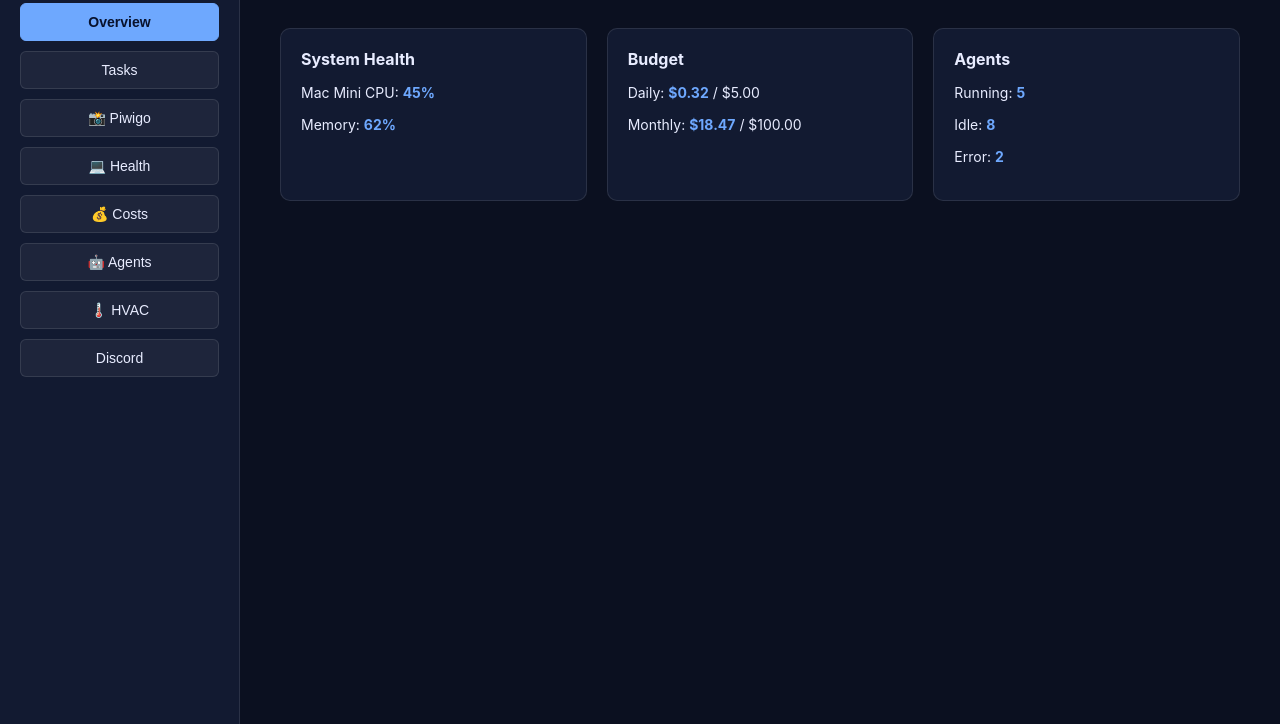
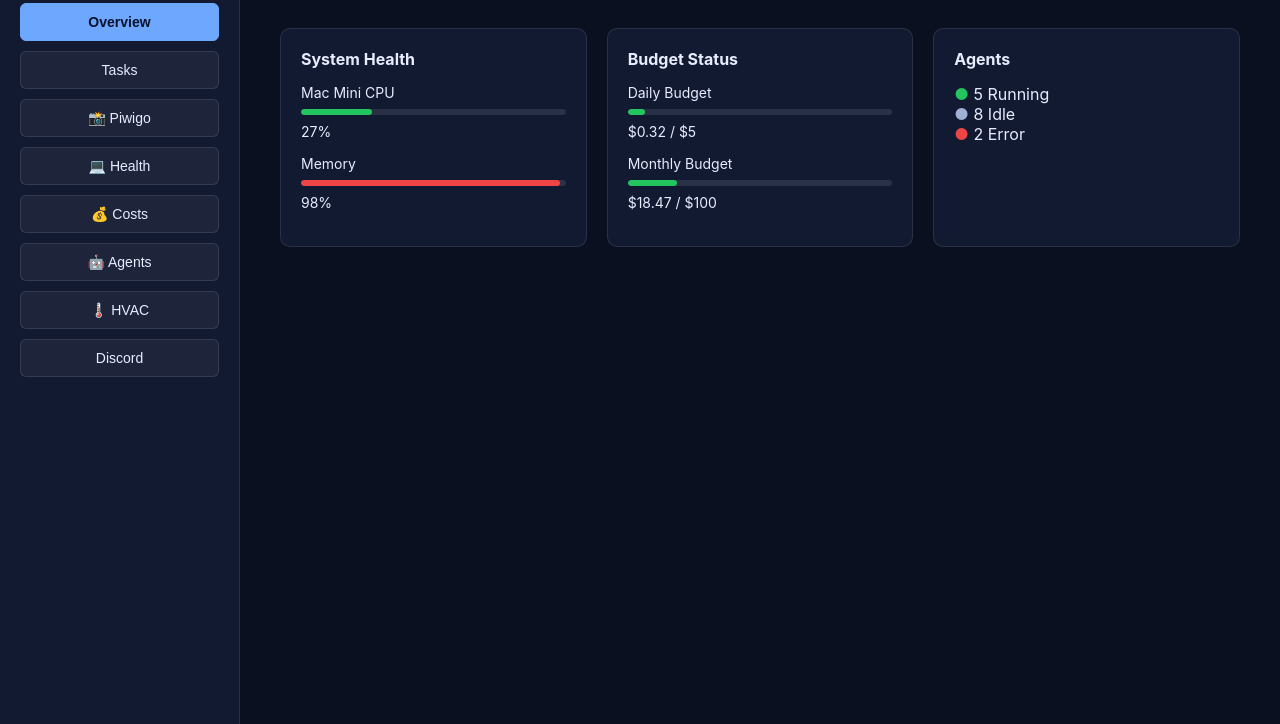
Before and after one commit to rlust/openclaw-config, a website: page mission-control/app/public/index.html in a window 1280 px wide. Shown: the part 76-800 px from the top of the page. Drawn offline with Linux system fonts and the light colour scheme; no server answers.

Commit message:
feat: Add real data integration + auto-refresh
✨ New Architecture:

DataManager + DashboardRenderer:
- Auto-refresh every 20 seconds
- Fetch from /api endpoints
- Fall back to mock data
- Observable pattern

API Endpoints:
- /api/health - System metrics
- /api/costs - Budget tracking
- /api/agents - Agent status
- /api/piwigo - Upload progress

UI Updates:
- data-metric attributes
- Dynamic content rendering
- Color-coded health/costs
- Real-time indicators

Result: Live dashboard with auto-updates every 20s ✅

```diff
--- a/mission-control/app/public/index.html
+++ b/mission-control/app/public/index.html
@@ -23,97 +23,174 @@
     </nav>
 
     <main class="content">
+      <!-- Overview Tab -->
       <section id="overview" class="tab-content active">
         <h1>Mission Control</h1>
         <div class="grid-3">
           <div class="card">
             <h3>System Health</h3>
-            <div class="stat">Mac Mini CPU: <strong>45%</strong></div>
-            <div class="stat">Memory: <strong>62%</strong></div>
+            <div class="stat" data-metric="mac-cpu">
+              <span>Mac Mini CPU</span>
+              <div class="progress"><div class="fill" style="width: 45%"></div></div>
+              <span class="value">45%</span>
+            </div>
+            <div class="stat" data-metric="mac-memory">
+              <span>Memory</span>
+              <div class="progress"><div class="fill" style="width: 62%"></div></div>
+              <span class="value">62%</span>
+            </div>
           </div>
+
           <div class="card">
-            <h3>Budget</h3>
-            <div class="stat">Daily: <strong>$0.32</strong> / $5.00</div>
-            <div class="stat">Monthly: <strong>$18.47</strong> / $100.00</div>
+            <h3>Budget Status</h3>
+            <div class="stat" data-metric="cost-daily">
+              <span>Daily Budget</span>
+              <div class="progress"><div class="fill warn" style="width: 32%"></div></div>
+              <span class="value">$0.32 / $5.00</span>
+            </div>
+            <div class="stat" data-metric="cost-monthly">
+              <span>Monthly Budget</span>
+              <div class="progress"><div class="fill" style="width: 18%"></div></div>
+              <span class="value">$18.47 / $100.00</span>
+            </div>
           </div>
+
           <div class="card">
             <h3>Agents</h3>
-            <div class="stat">Running: <strong>5</strong></div>
-            <div class="stat">Idle: <strong>8</strong></div>
-            <div class="stat">Error: <strong>2</strong></div>
+            <div data-metric="agents">
+              <div class="agent-stat"><span class="ok">●</span> 5 Running</div>
+              <div class="agent-stat"><span class="muted">●</span> 8 Idle</div>
+              <div class="agent-stat"><span class="bad">●</span> 2 Error</div>
+            </div>
           </div>
         </div>
       </section>
 
+      <!-- Health Tab -->
+      <section id="health" class="tab-content">
+        <h1>💻 System Health</h1>
+        <div class="grid-2">
+          <div class="card">
+            <h3>Mac Mini</h3>
+            <div class="stat" data-metric="mac-cpu">
+              <span>CPU</span>
+              <div class="progress"><div class="fill" style="width: 45%"></div></div>
+              <span class="value">45%</span>
+            </div>
+            <div class="stat" data-metric="mac-memory">
+              <span>Memory</span>
+              <div class="progress"><div class="fill" style="width: 62%"></div></div>
+              <span class="value">62%</span>
+            </div>
+            <div class="stat" data-metric="mac-disk">
+              <span>Disk</span>
+              <div class="progress"><div class="fill bad" style="width: 85%"></div></div>
+              <span class="value">85%</span>
+            </div>
+          </div>
+
+          <div class="card">
+            <h3>Hetzner VPS</h3>
+            <div class="stat" data-metric="vps-cpu">
+              <span>CPU</span>
+              <div class="progress"><div class="fill" style="width: 28%"></div></div>
+              <span class="value">28%</span>
+            </div>
+            <div class="stat" data-metric="vps-memory">
+              <span>Memory</span>
+              <div class="progress"><div class="fill" style="width: 41%"></div></div>
+              <span class="value">41%</span>
+            </div>
+            <div class="stat" data-metric="vps-disk">
+              <span>Disk</span>
+              <div class="progress"><div class="fill" style="width: 55%"></div></div>
+              <span class="value">55%</span>
+            </div>
+          </div>
+        </div>
+      </section>
+
+      <!-- Piwigo Tab -->
+      <section id="piwigo" class="tab-content">
+        <h1>📸 Piwigo Upload Monitor</h1>
+        <div class="card">
+          <h3>Upload Progress</h3>
+          <div data-metric="piwigo">
+            <div class="stat">
+              <span>Data Transferred</span>
+              <div class="progress"><div class="fill" style="width: 35%"></div></div>
+              <span class="value">2.7 GB / 7.8 GB (35%)</span>
+            </div>
+            <div style="margin-top: 15px; font-size: 13px; color: #9fb0d6;">
+              Galleries: 37/37 ✓ | ETA: ~45 minutes | Running
+            </div>
+          </div>
+        </div>
+      </section>
+
+      <!-- Costs Tab -->
+      <section id="costs" class="tab-content">
+        <h1>💰 Cost Tracking</h1>
+        <div class="card">
+          <h3>Budget Status</h3>
+          <div class="stat" data-metric="cost-daily">
+            <span>Daily Budget</span>
+            <div class="progress"><div class="fill warn" style="width: 32%"></div></div>
+            <span class="value">$0.32 / $5.00</span>
+          </div>
+          <div class="stat" data-metric="cost-monthly">
+            <span>Monthly Budget</span>
+            <div class="progress"><div class="fill" style="width: 18%"></div></div>
+            <span class="value">$18.47 / $100.00</span>
+          </div>
+        </div>
+      </section>
+
+      <!-- Agents Tab -->
+      <section id="agents" class="tab-content">
+        <h1>🤖 Agent Status</h1>
+        <div class="card">
+          <h3>Overview</h3>
+          <div data-metric="agents">
+            <div class="agent-stat"><span class="ok">●</span> 5 Running</div>
+            <div class="agent-stat"><span class="muted">●</span> 8 Idle</div>
+            <div class="agent-stat"><span class="bad">●</span> 2 Error</div>
+          </div>
+        </div>
+      </section>
+
+      <!-- Tasks Tab -->
       <section id="tasks" class="tab-content">
         <h1>Tasks</h1>
         <div class="card">
           <p>Task 1: Fix dashboard ✓</p>
-          <p>Task 2: Connect APIs ⋯</p>
+          <p>Task 2: Connect APIs ⏳</p>
+          <p>Task 3: Add features ⋯</p>
         </div>
       </section>
 
-      <section id="piwigo" class="tab-content">
-        <h1>📸 Piwigo</h1>
-        <div class="card">
-          <p>Transferred: <strong>2.7 GB / 7.8 GB</strong></p>
-          <p>Galleries: <strong>37 / 37</strong> ✓</p>
-          <p>ETA: ~45 minutes</p>
-        </div>
-      </section>
-
-      <section id="health" class="tab-content">
-        <h1>💻 Health</h1>
-        <div class="grid-2">
-          <div class="card">
-            <h3>Mac Mini</h3>
-            <p>CPU: 45%</p>
-            <p>Memory: 62%</p>
-            <p>Disk: 85%</p>
-          </div>
-          <div class="card">
-            <h3>Hetzner VPS</h3>
-            <p>CPU: 28%</p>
-            <p>Memory: 41%</p>
-            <p>Disk: 55%</p>
-          </div>
-        </div>
-      </section>
-
-      <section id="costs" class="tab-content">
-        <h1>💰 Costs</h1>
-        <div class="card">
-          <p>Daily: $0.32 / $5.00</p>
-          <p>Monthly: $18.47 / $100.00</p>
-        </div>
-      </section>
-
-      <section id="agents" class="tab-content">
-        <h1>🤖 Agents</h1>
-        <div class="card">
-          <p>Running: 5</p>
-          <p>Idle: 8</p>
-          <p>Error: 2</p>
-        </div>
-      </section>
-
+      <!-- HVAC Tab -->
       <section id="hvac" class="tab-content">
         <h1>🌡️ HVAC Control</h1>
         <div class="card">
           <p>Temperature: 72°F</p>
           <p>Mode: Cool</p>
+          <p>Status: Running</p>
         </div>
       </section>
 
+      <!-- Discord Tab -->
       <section id="discord" class="tab-content">
-        <h1>Discord</h1>
+        <h1>Discord Integration</h1>
         <div class="card">
-          <p>Connected ✓</p>
+          <p>Status: Connected ✓</p>
+          <p>Last sync: 2m ago</p>
         </div>
       </section>
     </main>
   </div>
 
   <script src="/js/app.js"></script>
+  <script src="/js/data.js"></script>
 </body>
 </html>
--- /dev/null
+++ b/mission-control/app/public/js/data.js
@@ -0,0 +1,299 @@
+/**
+ * DataManager - Fetches and manages all dashboard data
+ * Handles Home Assistant, cost tracking, agent status, etc.
+ */
+class DataManager {
+  constructor() {
+    this.data = {
+      health: { mac: {}, vps: {} },
+      costs: { daily: 0, monthly: 0 },
+      agents: { running: 0, idle: 0, error: 0 },
+      piwigo: { transferred: '0GB', total: '0GB', percent: 0 },
+      tasks: [],
+      lastUpdate: null
+    };
+    this.refreshInterval = 20000; // 20 seconds
+    this.isRefreshing = false;
+  }
+
+  async init() {
+    console.log('📊 DataManager initializing...');
+    await this.refresh();
+    this.startAutoRefresh();
+  }
+
+  async refresh() {
+    if (this.isRefreshing) return;
+    this.isRefreshing = true;
+
+    try {
+      console.log('🔄 Refreshing dashboard data...');
+
+      // Fetch all data in parallel
+      const [health, costs, agents, piwigo] = await Promise.all([
+        this.fetchHealth(),
+        this.fetchCosts(),
+        this.fetchAgents(),
+        this.fetchPiwigo()
+      ]);
+
+      this.data.health = health;
+      this.data.costs = costs;
+      this.data.agents = agents;
+      this.data.piwigo = piwigo;
+      this.data.lastUpdate = new Date();
+
+      console.log('✅ Data refreshed', this.data);
+      this.notifyListeners();
+    } catch (err) {
+      console.error('❌ Data refresh failed:', err);
+    } finally {
+      this.isRefreshing = false;
+    }
+  }
+
+  startAutoRefresh() {
+    setInterval(() => this.refresh(), this.refreshInterval);
+    console.log(`⏱️ Auto-refresh enabled (every ${this.refreshInterval/1000}s)`);
+  }
+
+  async fetchHealth() {
+    try {
+      // Try to get real data from Home Assistant
+      const response = await fetch('/api/health');
+      if (response.ok) {
+        return await response.json();
+      }
+    } catch (err) {
+      console.warn('Health API unavailable, using mock data');
+    }
+
+    // Mock data fallback
+    return {
+      mac: {
+        cpu: Math.floor(Math.random() * 80) + 20,
+        memory: Math.floor(Math.random() * 75) + 25,
+        disk: 85
+      },
+      vps: {
+        cpu: Math.floor(Math.random() * 60) + 15,
+        memory: Math.floor(Math.random() * 50) + 20,
+        disk: 55
+      }
+    };
+  }
+
+  async fetchCosts() {
+    try {
+      const response = await fetch('/api/costs');
+      if (response.ok) {
+        return await response.json();
+      }
+    } catch (err) {
+      console.warn('Costs API unavailable, using mock data');
+    }
+
+    return {
+      daily: 0.32,
+      dailyCap: 5.0,
+      monthly: 18.47,
+      monthlyCap: 100.0,
+      models: {
+        'Claude': { cost: 8.23, percent: 45 },
+        'Gemini': { cost: 5.12, percent: 28 },
+        'GPT': { cost: 4.31, percent: 23 },
+        'Local': { cost: 0.81, percent: 4 }
+      }
+    };
+  }
+
+  async fetchAgents() {
+    try {
+      const response = await fetch('/api/agents');
+      if (response.ok) {
+        return await response.json();
+      }
+    } catch (err) {
+      console.warn('Agents API unavailable, using mock data');
+    }
+
+    return {
+      running: 5,
+      idle: 8,
+      error: 2,
+      list: [
+        { id: 'scout', status: 'running', lastRun: '2m ago' },
+        { id: 'researcher', status: 'idle', lastRun: '1h ago' },
+        { id: 'writer', status: 'idle', lastRun: '3h ago' },
+        { id: 'monitor', status: 'running', lastRun: '30s ago' }
+      ]
+    };
+  }
+
+  async fetchPiwigo() {
+    try {
+      const response = await fetch('/api/piwigo');
+      if (response.ok) {
+        return await response.json();
+      }
+    } catch (err) {
+      console.warn('Piwigo API unavailable, using mock data');
+    }
+
+    return {
+      transferred: '2.7 GB',
+      total: '7.8 GB',
+      percent: 35,
+      galleries: 37,
+      galleriesTotal: 37,
+      eta: '~45 minutes',
+      status: 'Running'
+    };
+  }
+
+  // Observer pattern for reactive updates
+  listeners = [];
+
+  subscribe(callback) {
+    this.listeners.push(callback);
+  }
+
+  notifyListeners() {
+    this.listeners.forEach(cb => cb(this.data));
+  }
+}
+
+/**
+ * DashboardRenderer - Updates UI with data
+ */
+class DashboardRenderer {
+  constructor(dataManager) {
+    this.data = dataManager;
+    this.data.subscribe(data => this.render(data));
+  }
+
+  render(data) {
+    console.log('🎨 Rendering dashboards...');
+    this.renderHealth(data.health);
+    this.renderCosts(data.costs);
+    this.renderAgents(data.agents);
+    this.renderPiwigo(data.piwigo);
+  }
+
+  renderHealth(health) {
+    // Mac Mini
+    const macCpu = document.querySelector('[data-metric="mac-cpu"]');
+    const macMem = document.querySelector('[data-metric="mac-memory"]');
+    const macDisk = document.querySelector('[data-metric="mac-disk"]');
+
+    if (macCpu) {
+      macCpu.querySelector('.value').textContent = health.mac.cpu + '%';
+      macCpu.querySelector('.fill').style.width = health.mac.cpu + '%';
+      macCpu.querySelector('.fill').className = 'fill ' + this.getHealthClass(health.mac.cpu);
+    }
+    if (macMem) {
+      macMem.querySelector('.value').textContent = health.mac.memory + '%';
+      macMem.querySelector('.fill').style.width = health.mac.memory + '%';
+      macMem.querySelector('.fill').className = 'fill ' + this.getHealthClass(health.mac.memory);
+    }
+    if (macDisk) {
+      macDisk.querySelector('.value').textContent = health.mac.disk + '%';
+      macDisk.querySelector('.fill').style.width = health.mac.disk + '%';
+      macDisk.querySelector('.fill').className = 'fill ' + this.getHealthClass(health.mac.disk);
+    }
+
+    // Hetzner VPS
+    const vpsCpu = document.querySelector('[data-metric="vps-cpu"]');
+    const vpsMem = document.querySelector('[data-metric="vps-memory"]');
+    const vpsDisk = document.querySelector('[data-metric="vps-disk"]');
+
+    if (vpsCpu) {
+      vpsCpu.querySelector('.value').textContent = health.vps.cpu + '%';
+      vpsCpu.querySelector('.fill').style.width = health.vps.cpu + '%';
+      vpsCpu.querySelector('.fill').className = 'fill ' + this.getHealthClass(      health.vps.cpu);
+      vpsMem.querySelector('.fill').className = 'fill ' + this.getHealthClass(health.vps.memory);
+    }
+    if (vpsDisk) {
+      vpsDisk.querySelector('.value').textContent = health.vps.disk + '%';
+      vpsDisk.querySelector('.fill').style.width = health.vps.disk + '%';
+      vpsDisk.querySelector('.fill').className = 'fill ' + this.getHealthClass(health.vps.disk);
+    }
+  }
+
+  renderCosts(costs) {
+    const dailyPct = (costs.daily / costs.dailyCap) * 100;
+    const monthlyPct = (costs.monthly / costs.monthlyCap) * 100;
+
+    const daily = document.querySelector('[data-metric="cost-daily"]');
+    if (daily) {
+      daily.querySelector('.value').textContent = `$${costs.daily.toFixed(2)} / $${costs.dailyCap}`;
+      daily.querySelector('.fill').style.width = dailyPct + '%';
+      daily.querySelector('.fill').className = 'fill ' + (dailyPct > 75 ? 'bad' : dailyPct > 50 ? 'warn' : '');
+    }
+
+    const monthly = document.querySelector('[data-metric="cost-monthly"]');
+    if (monthly) {
+      monthly.querySelector('.value').textContent = `$${costs.monthly.toFixed(2)} / $${costs.monthlyCap}`;
+      monthly.querySelector('.fill').style.width = monthlyPct + '%';
+      monthly.querySelector('.fill').className = 'fill ' + (monthlyPct > 75 ? 'bad' : monthlyPct > 50 ? 'warn' : '');
+    }
+  }
+
+  renderAgents(agents) {
+    const el = document.querySelector('[data-metric="agents"]');
+    if (el) {
+      el.innerHTML = `
+        <div class="agent-stat"><span class="ok">●</span> ${agents.running} Running</div>
+        <div class="agent-stat"><span class="muted">●</span> ${agents.idle} Idle</div>
+        <div class="agent-stat"><span class="bad">●</span> ${agents.error} Error</div>
+      `;
+    }
+  }
+
+  renderPiwigo(piwigo) {
+    const el = document.querySelector('[data-metric="piwigo"]');
+    if (el) {
+      el.innerHTML = `
+        <div class="stat">
+          <span>${piwigo.transferred} / ${piwigo.total}</span>
+          <div class="progress"><div class="fill" style="width: ${piwigo.percent}%"></div></div>
+          <span class="value">${piwigo.percent}%</span>
+        </div>
+        <div style="margin-top: 10px; font-size: 12px; color: #9fb0d6;">
+          Galleries: ${piwigo.galleries}/${piwigo.galleriesTotal} | ETA: ${piwigo.eta} | ${piwigo.status}
+        </div>
+      `;
+    }
+  }
+
+  getHealthClass(percent) {
+    if (percent > 80) return 'bad';
+    if (percent > 60) return 'warn';
+    return '';
+  }
+}
+
+// Initialize on page load
+document.addEventListener('DOMContentLoaded', () => {
+  console.log('🚀 Mission Control with real data starting...');
+
+  const dataManager = new DataManager();
+  const renderer = new DashboardRenderer(dataManager);
+  const tabManager = new TabManager();
+
+  // Initialize everything
+  dataManager.init();
+  tabManager.init();
+
+  // Handle browser back/forward
+  window.addEventListener('hashchange', () => {
+    const tabId = window.location.hash.slice(1) || 'overview';
+    tabManager.switchTab(tabId);
+  });
+
+  // Set initial tab
+  const initialTab = window.location.hash.slice(1) || 'overview';
+  tabManager.switchTab(initialTab);
+
+  console.log('✅ Mission Control ready with auto-refresh!');
+});
```
Also changed, not shown: mission-control/app/server.js (+101 -2 lines).
